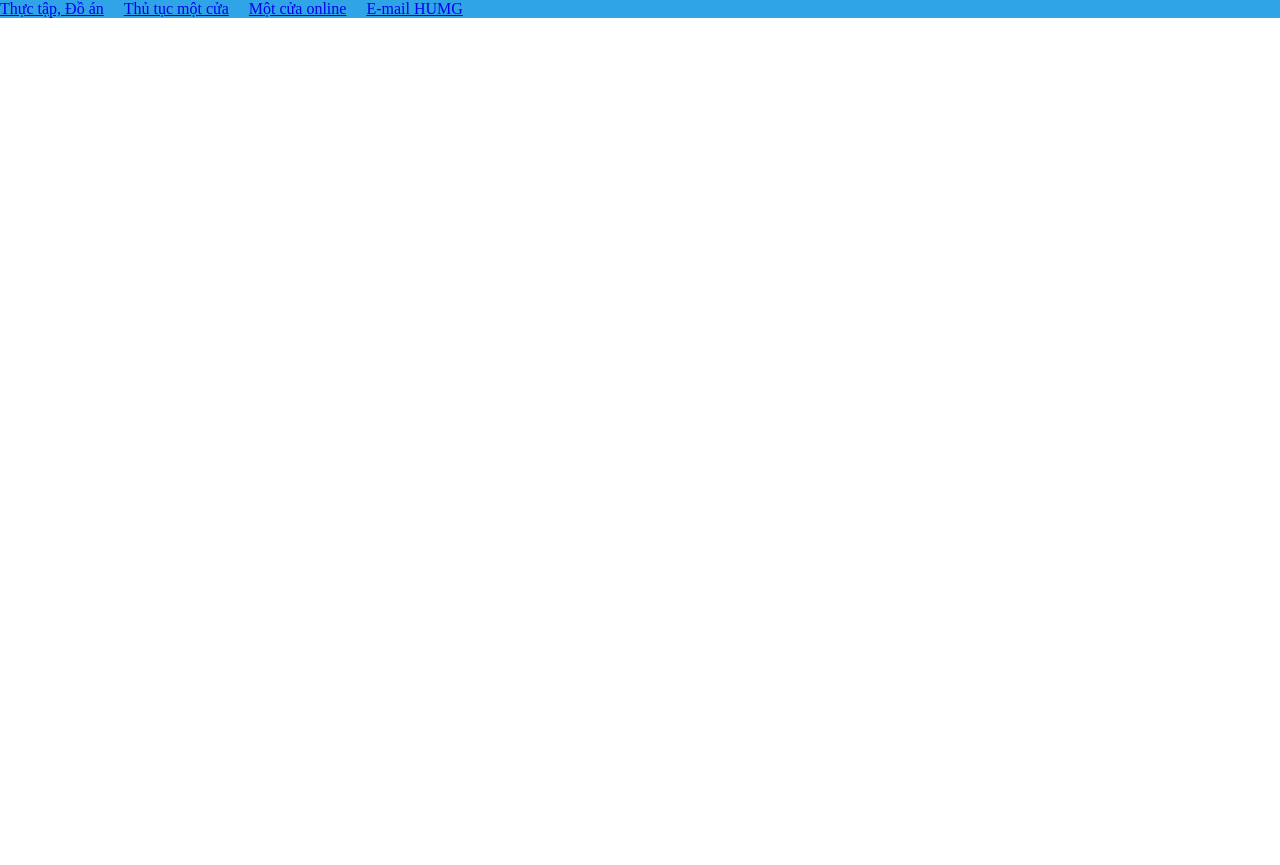
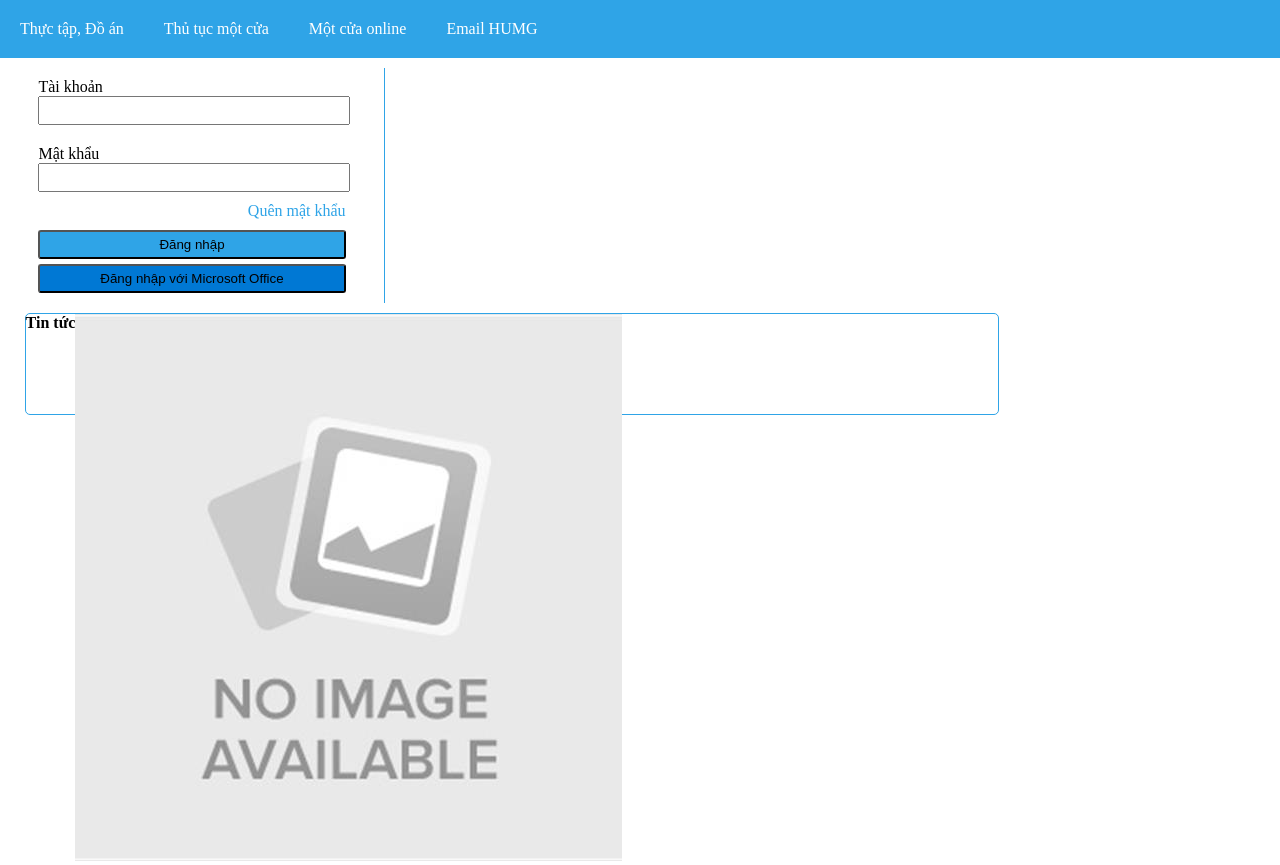
Before and after one commit to HavinLux1292/2221050008, a plain HTML site: page daotaodaihoc/index.html in a window 1280 px wide. Before the commit the page ends 800 px from the top, so only its background shows below. Drawn offline with Linux system fonts and the light colour scheme.

Commit message:
daotaodaihoc

```diff
--- a/daotaodaihoc/index.css
+++ b/daotaodaihoc/index.css
@@ -1,11 +1,103 @@
 body{
     margin:0;
 }
-.danh_sach_muc{
+.danh-muc{
     background-color:#2fa4e7;
+}
+.danh-sach-muc{
     margin:0;
     padding:0;
     display:flex;
     list-style: none;
-    gap:20px;
+    gap:20 px;
 }
+.lien-ket {
+    color: white;
+    text-decoration: none;
+}
+
+.muc {
+    padding: 20px;
+}
+
+.main {
+    display: flex;
+    height: 100vh;
+}
+
+.trai {
+    /* background-color: #2fe757; */
+    width: 30%;
+    border-right: 1.5px solid #2fa4e7;
+}
+
+.khoi-dang-nhap {
+    /* background-color: rgb(166, 163, 163); */
+    width: 100%;
+    height: 100%;
+}
+
+.khoi-thong-tin {
+    width: 100%;
+    padding: 10px 0;
+}
+
+form {
+    /* background-color: antiquewhite; */
+    width: 80%;
+    margin: 10px auto;
+}
+
+p {
+    margin: 0;
+}
+
+input {
+    width: 100%;
+    padding: 5px 0;
+}
+
+.quen-mat-khau {
+
+}
+
+.quen-mat-khau-lien-ket {
+    color: #2fa4e7;
+    display: flex;
+    justify-content: flex-end;
+    text-decoration: none;
+}
+
+button {
+    width: 100%;
+    padding: 5px 0;
+    border-radius: 3px;
+}
+
+.login {
+    margin-bottom: 5px;
+    background-color: #2fa4e7;
+}
+
+.login-365 {
+    background-color: #0078d4;
+}
+
+.phai {
+    /* background-color: blue; */
+    width: 80%;
+}
+
+.tin {
+    width: 95%;
+    height: 100px;
+    margin: 10px auto;
+    /* background-color: antiquewhite; */
+    border: 1px solid #2fa4e7;
+    border-radius: 5px;
+    display: flex;
+}
+.anh-tin{
+    width: 30%;
+
+}
--- a/daotaodaihoc/index.html
+++ b/daotaodaihoc/index.html
@@ -9,13 +9,58 @@
 </head>
 <body>
     <!-- Danh mục -->
-    <nav class="danh_muc">
-        <ul class=" danh_sach_muc">
-            <li class="muc"><a href="#">Thực tập, Đồ án</a></li>
-            <li class="muc"><a href="#">Thủ tục một cửa</a></li>
-            <li class="muc"><a href="#">Một cửa online</a></li>
-            <li class="muc"><a href="#">E-mail HUMG</a></li>
+    <nav class = "danh-muc">
+        <ul class="danh-sach-muc">
+            <li class="muc"><a href="#" class="lien-ket">Thực tập, Đồ án</a></li>
+            <li class="muc"><a href="#" class="lien-ket">Thủ tục một cửa</a></li>
+            <li class="muc"><a href="#" class="lien-ket">Một cửa online</a></li>
+            <li class="muc"><a href="#" class="lien-ket">Email HUMG</a></li>
         </ul>
     </nav>
+
+    <main>
+        <div class="trai">
+            <div class="khoi-dang-nhap">
+                <form action="">
+                    <div class="khoi-thong-tin">
+                        <p>Tài khoản</p>
+                        <input type="text" name="" id="">
+                    </div>
+
+                    <div class="khoi-thong-tin">
+                        <p>Mật khẩu</p>
+                        <input type="password" name="" id="">
+                    </div>
+
+                    <div class="quen-mat-khau">
+                        <a href="#" class="quen-mat-khau-lien-ket">Quên mật khẩu</a>
+                    </div>
+
+                    <div class="khoi-thong-tin">
+                        <button class="login">Đăng nhập</button>
+                        <button class="login-365">Đăng nhập với Microsoft Office</button>
+                    </div>
+                </form>
+
+            </div>
+
+        </div>
+
+        <div class="phai">
+            <div class="danh-sach-tin">
+                <div class="tin">
+                    <b> Tin tức</b>
+                    <div class="anh-tin">
+                        <img src="img/no_img.png">
+                    </div>
+                    <div class="chuc-nang">
+                        <div class="tieu-de"></div>
+                        <div class="xem-tiep"></div>
+                    </div>
+                </div>
+            </div>
+        </div>
+    </main>
+
 </body>
 </html>
```
Also changed, not shown: daotaodaihoc/img/no_img.png (added).
